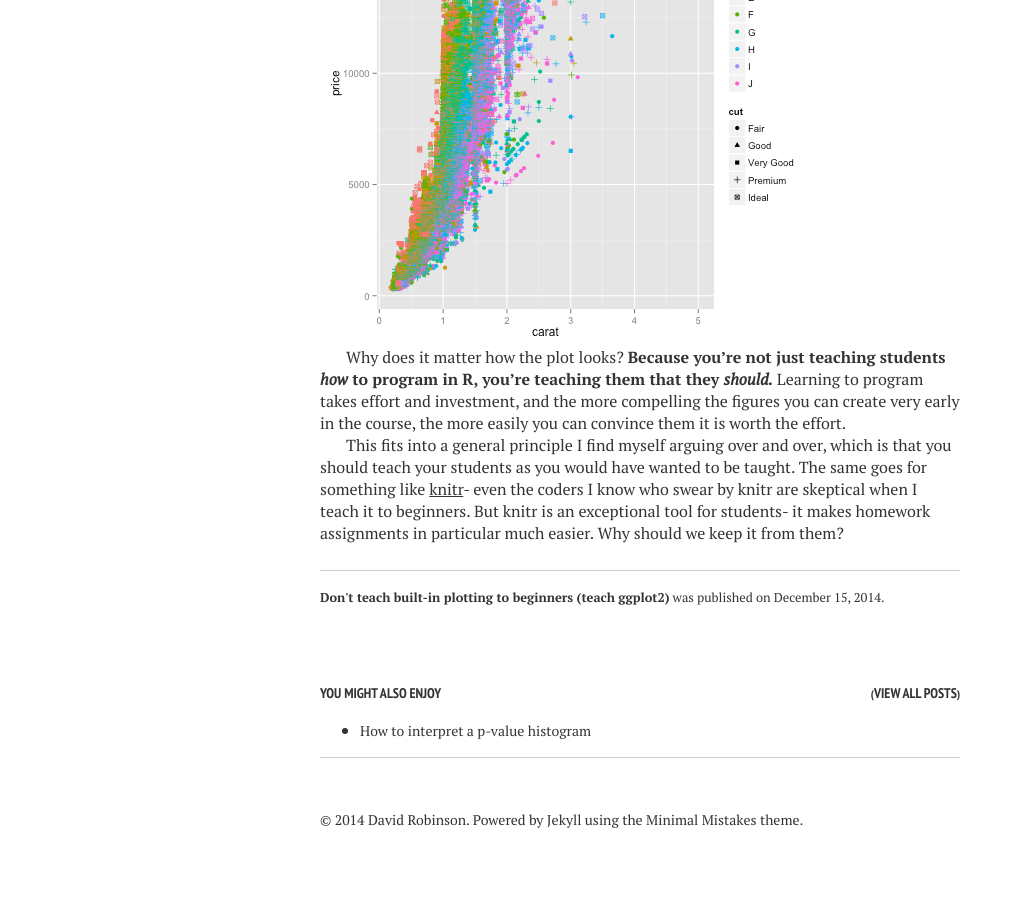
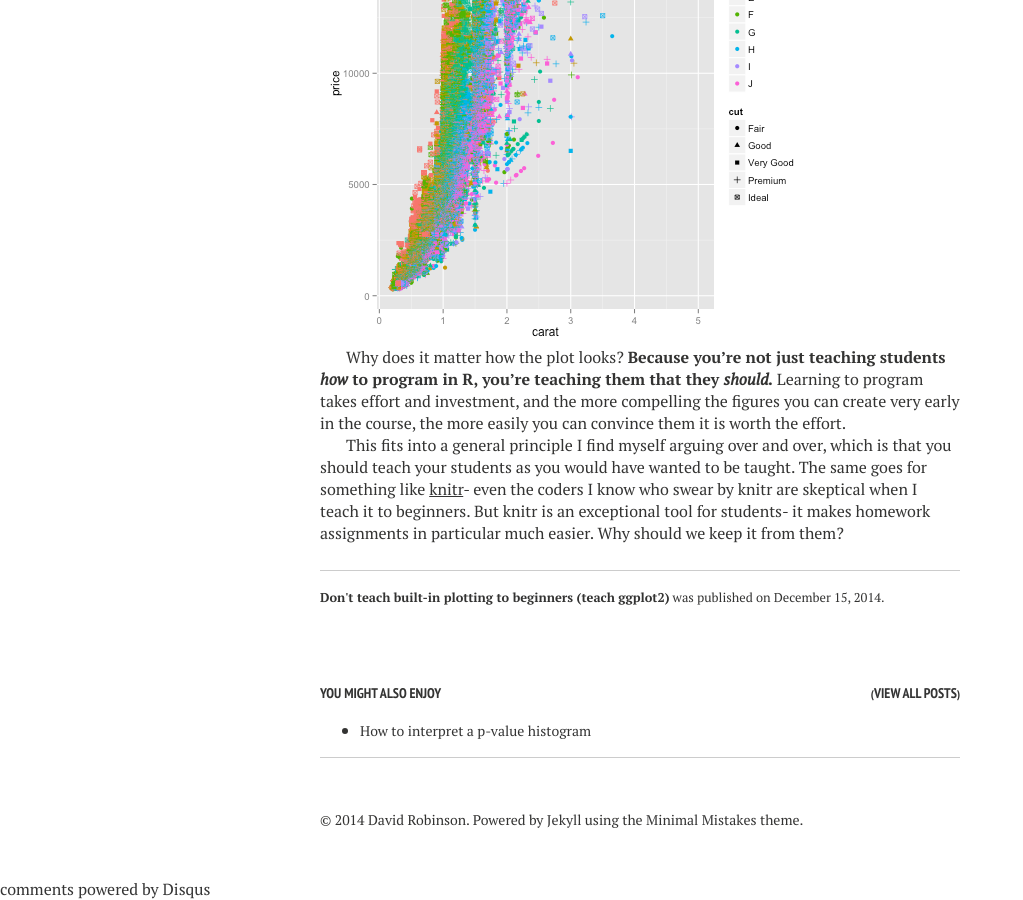
Before and after one commit to orenetar3/dgrtwo.github.com, a Jekyll site: the page built from _posts/2014-12-15-teach_ggplot2_to_beginners.md, in a window 1280 px wide and 900 px high, scrolled down 2266 px. Shown: the whole window, without its empty margins (0-1023 px from the left). Built offline with Jekyll 4.4.1, drawn with Linux system fonts in a browser that asks for light colours; nearby versions of some CDN libraries; comment, search, counter and statistics services are not loaded; before the commit the page ends 3144 px from its top, so only the background shows below that; part of the change alters nothing that is shown.

Commit message:
Added MathJax and Disqus shortname

```diff
--- a/_config.yml
+++ b/_config.yml
@@ -3,10 +3,10 @@
 title:            Variance Explained
 locale:           en_US
 url:              http://varianceexplained.org
+# url:              http://localhost:4000
 
 name: Variance Explained
 description: Thoughts on statistics, data science, computational biology, education, and R
-# url: http://varianceexplained.com
 
 # Jekyll configuration
 
@@ -33,7 +33,7 @@ owner:
   avatar: david_robinson_picture.jpg
   bio: "Computational biologist, data delver. Works in R and Python."
   email: dgrtwo@princeton.edu
-  disqus-shortname:
+  disqus-shortname: varianceexplained
   twitter: drob
   facebook: #username
   google:
--- a/_includes/_head.html
+++ b/_includes/_head.html
@@ -36,6 +36,11 @@
 <!-- Modernizr -->
 <script src="{{ site.url }}/assets/js/vendor/modernizr-2.7.1.custom.min.js"></script>
 
+<!-- MathJax -->
+<script type="text/javascript"
+  src="http://cdn.mathjax.org/mathjax/latest/MathJax.js?config=TeX-AMS-MML_HTMLorMML">
+</script>
+
 <link href='//fonts.googleapis.com/css?family=PT+Sans+Narrow:400,700%7CPT+Serif:400,700,400italic' rel='stylesheet' type='text/css'>
 
 <!-- Icons -->
```
